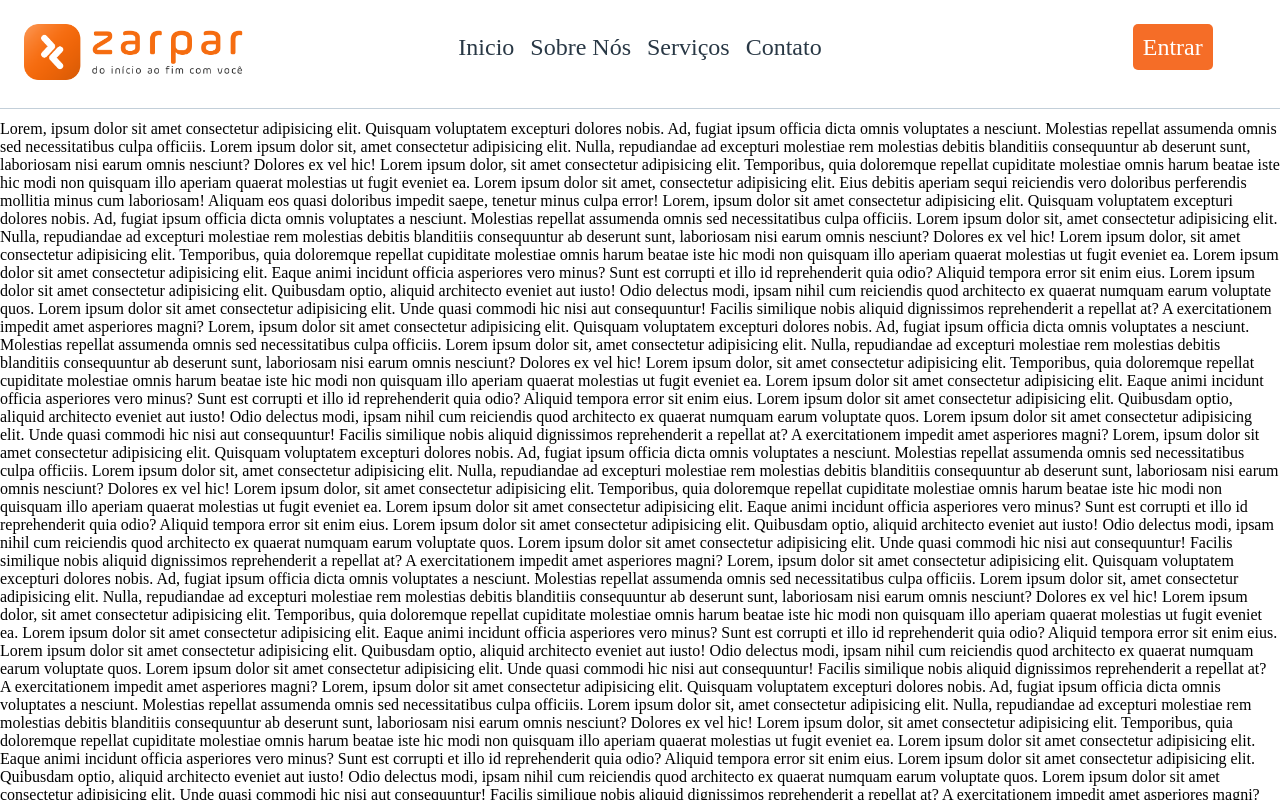
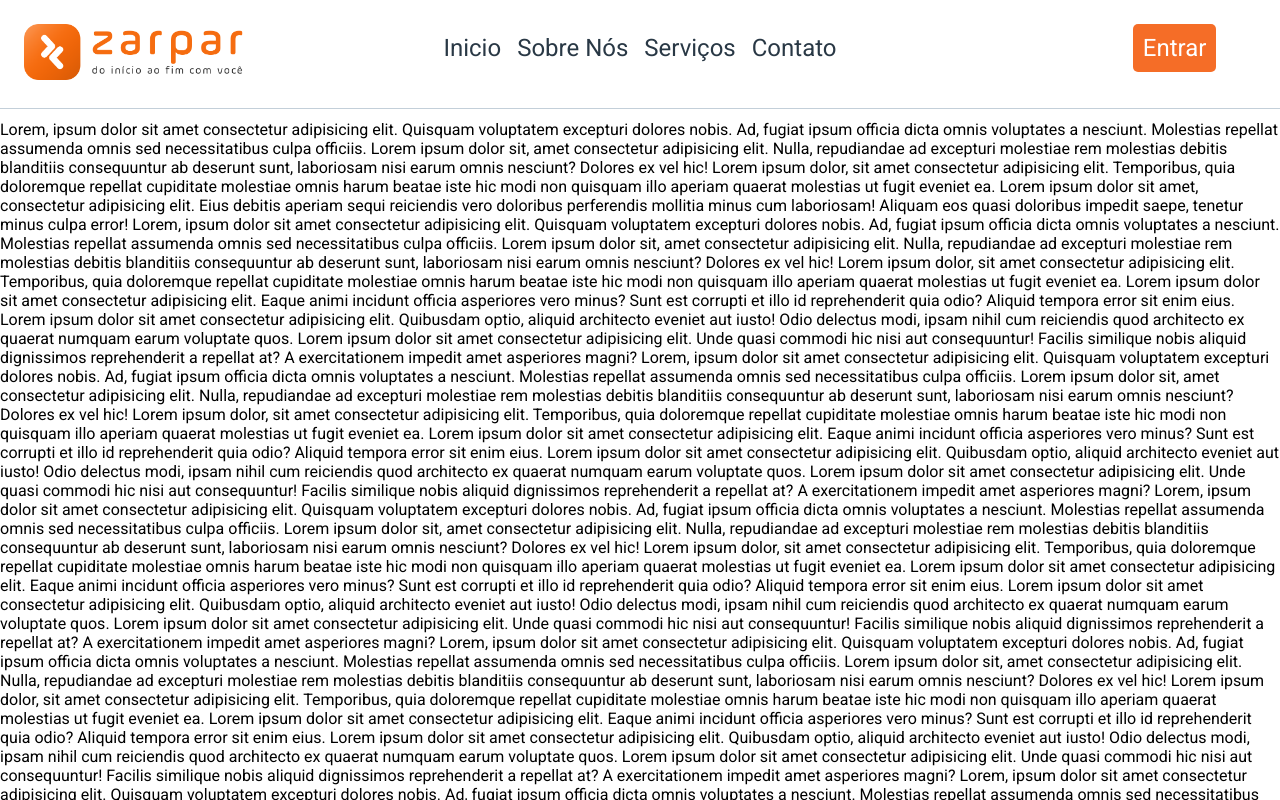
Before and after one commit to MatheusRFilho/Zarpar-PI, a React (Create React App) app in the folder frontend/: page / in a window 1280 px wide. Shown: the top 800 px of the page. Built offline with nearby package versions, Linux system fonts and the light colour scheme.

Commit message:
Colocando a font Roboto como global

```diff
--- a/frontend/src/assets/styles/global.css
+++ b/frontend/src/assets/styles/global.css
@@ -1,9 +1,13 @@
+@import url('https://fonts.googleapis.com/css2?family=Roboto:ital,wght@0,100;0,300;0,400;0,500;0,700;0,900;1,100;1,300;1,400;1,500;1,700;1,900&display=swap');
+
 * {
   margin: 0;
   padding: 0;
   box-sizing: border-box;
+  font-family: 'Roboto', sans-serif !important;
 }
 
 html, body, #root {
   height: 100vh;
+
 }
```
